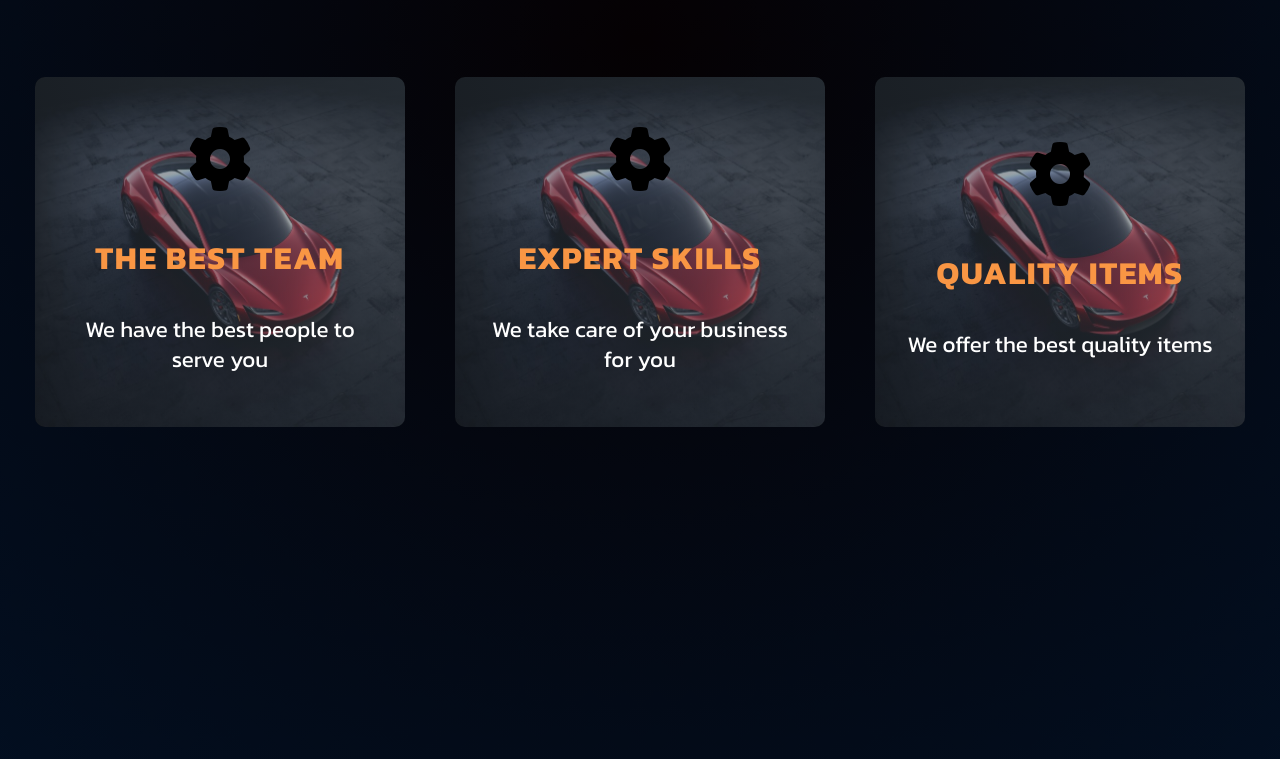
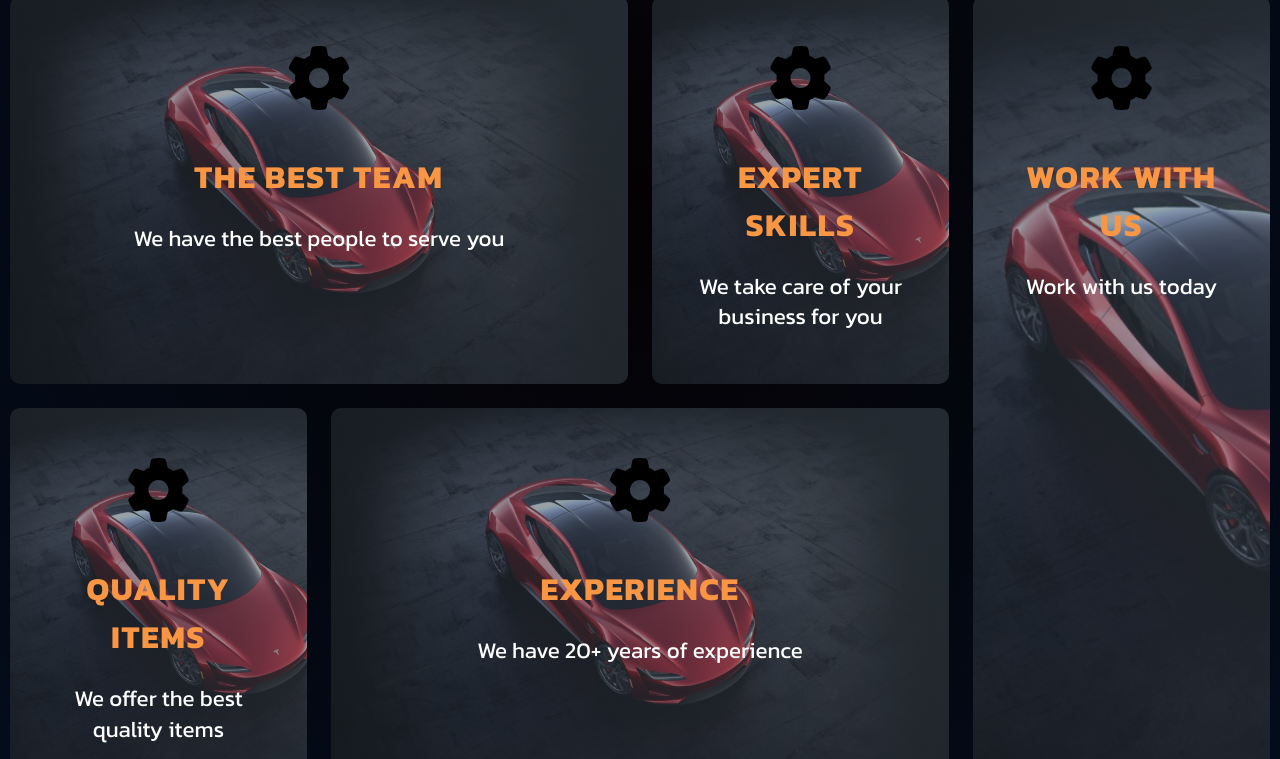
Before and after one commit to SanditZZ/sanditzz.github.io, a plain HTML site: page index.html in a window 1280 px wide. Shown: the part 1702-2461 px from the top of the page. Drawn offline with Linux system fonts and the light colour scheme; a web font is replaced by a local one.

Commit message:
Grid - services

```diff
--- a/index.html
+++ b/index.html
@@ -136,8 +136,8 @@
 				<p>Let us take care of your needs</p>
 			</div>
 
-			<div class="service-bottom">
-				<div class="service-item">
+			<div class="service-bottom-grid">
+				<div class="service-item grid-col-span-2">
 					<div class="icon"><i class="fa-solid fa-gear fa-4x"></i></div>
 					<h2>The Best Team</h2>
 					<p>We have the best people to serve you</p>
@@ -151,6 +151,16 @@
 					<div class="icon"><i class="fa-solid fa-gear fa-4x"></i></div>
 					<h2>Quality Items</h2>
 					<p>We offer the best quality items</p>
+				</div>
+				<div class="service-item grid-col-span-2">
+					<div class="icon"><i class="fa-solid fa-gear fa-4x"></i></div>
+					<h2>Experience</h2>
+					<p>We have 20+ years of experience</p>
+				</div>
+				<div class="service-item">
+					<div class="icon"><i class="fa-solid fa-gear fa-4x"></i></div>
+					<h2>Work with us</h2>
+					<p>Work with us today</p>
 				</div>
 			</div>
 		</div>
--- a/styles.css
+++ b/styles.css
@@ -350,7 +350,7 @@ nav ul li a:hover::before {
 .carousel {
   position: relative;
   height: 600px;
-  width: 60%;
+  width: 45%;
   margin: 0 auto;
 }
 
@@ -361,9 +361,8 @@ nav ul li a:hover::before {
 }
 
 .carousel__track-container {
-  background: lightgreen;
   height: 100%;
-  position: relative;
+  width: 70%;
 }
 
 .carousel__track {
@@ -410,12 +409,12 @@ nav ul li a:hover::before {
   border-radius: 50%;
   width: 15px;
   height: 15px;
-  background: rgba(0, 0, 0, 0.3);
+  background: rgba(255, 255, 255, 0.3);
   margin: 0 12px;
 }
 
 .carousel__indicator.current-slide {
-  background: rgba(0, 0, 0, 0.75);
+  background: rgba(255, 255, 255, 0.75);
 }
 
 /* End of Carousel Section */
@@ -543,25 +542,64 @@ nav ul li a:hover::before {
 }
 
 /* Service Bottom Section - Cards */
-#services .service-bottom {
-  display: flex;
-  flex-wrap: nowrap;
-  justify-content: center;
+#services .service-bottom-grid {
+  display: grid;
+  gap: 1.5rem;
+  grid-auto-columns: 1fr;
+  grid-template-areas:
+    'one'
+    'two'
+    'three'
+    'four'
+    'five';
   padding: 0px 10px;
   border-radius: 10px;
 }
 
+#services .service-item:nth-child(1) {
+  grid-area: one;
+}
+
+#services .service-item:nth-child(2) {
+  grid-area: two;
+}
+
+#services .service-item:nth-child(3) {
+  grid-area: three;
+}
+
+#services .service-item:nth-child(4) {
+  grid-area: four;
+}
+
+#services .service-item:nth-child(5) {
+  grid-area: five;
+}
+
+@media (min-width: 30em) {
+  #services .service-bottom-grid {
+    grid-template-areas:
+      'one one'
+      'two five'
+      'three five'
+      'four four'
+  }
+}
+
+@media (min-width: 60em) {
+  #services .service-bottom-grid {
+    grid-template-areas:
+      'one one two five'
+      'three four four five'
+  }
+}
+
 #services .service-item {
-  display: flex;
-  flex: 1;
   border-radius: 10px;
-  justify-content: center;
-  flex-direction: column;
   padding: 30px;
   background-image: url(./img/car1low.jpg);
   background-size: cover;
   background-position: 30%;
-  margin: 30px 25px;
   position: relative;
   z-index: 1;
 }
```
Also changed, not shown: img/car3low.jpg, img/car6low.jpg (deleted).
